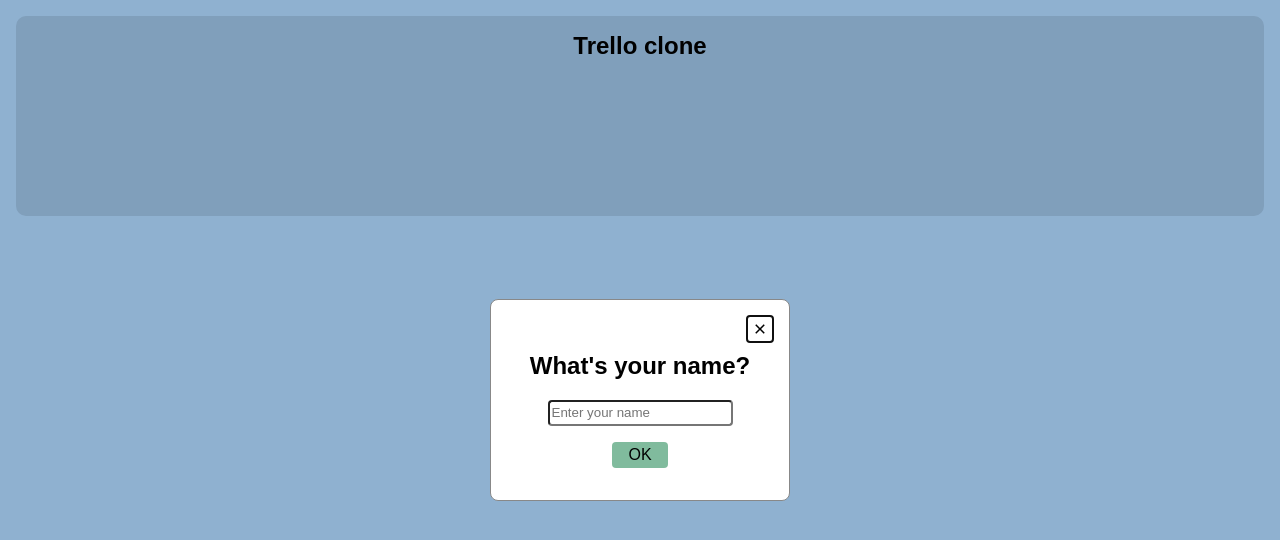
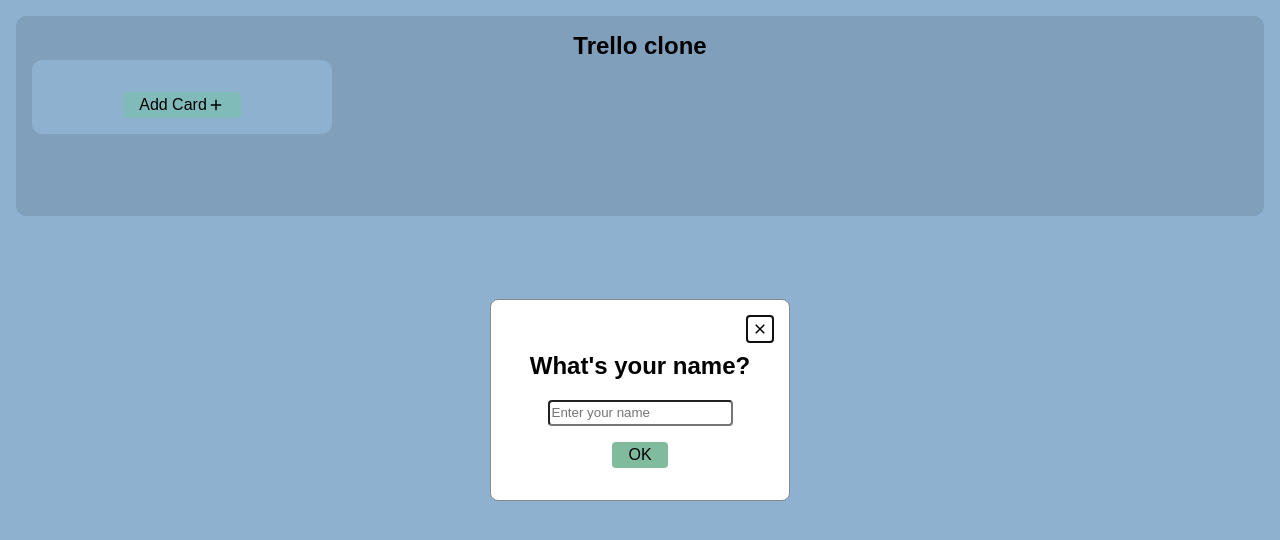
Before and after one commit to eimwe/trello-clone, a React (Create React App) app: page / in a window 1280 px wide. Shown: the top 540 px of the page. Built offline with nearby package versions, Linux system fonts and the light colour scheme.

Commit message:
Included column component in the board

```diff
--- a/src/components/board/board.tsx
+++ b/src/components/board/board.tsx
@@ -1,10 +1,14 @@
 import styled from 'styled-components';
 import AuthModal from '../authorization/auth-modal';
+import Column from '../column/column';
 
 const Board = () => {
   return (
     <Wrapper>
       <Title>Trello clone</Title>
+      <ColumnContainer>
+        <Column />
+      </ColumnContainer>
       <AuthModal />
     </Wrapper>
   );
@@ -23,4 +27,10 @@
   text-align: center;
 `;
 
+const ColumnContainer = styled.div`
+  display: grid;
+  grid-template-columns: repeat(auto-fit, minmax(200px, 300px));
+  gap: 1em;
+`;
+
 export default Board;
```
